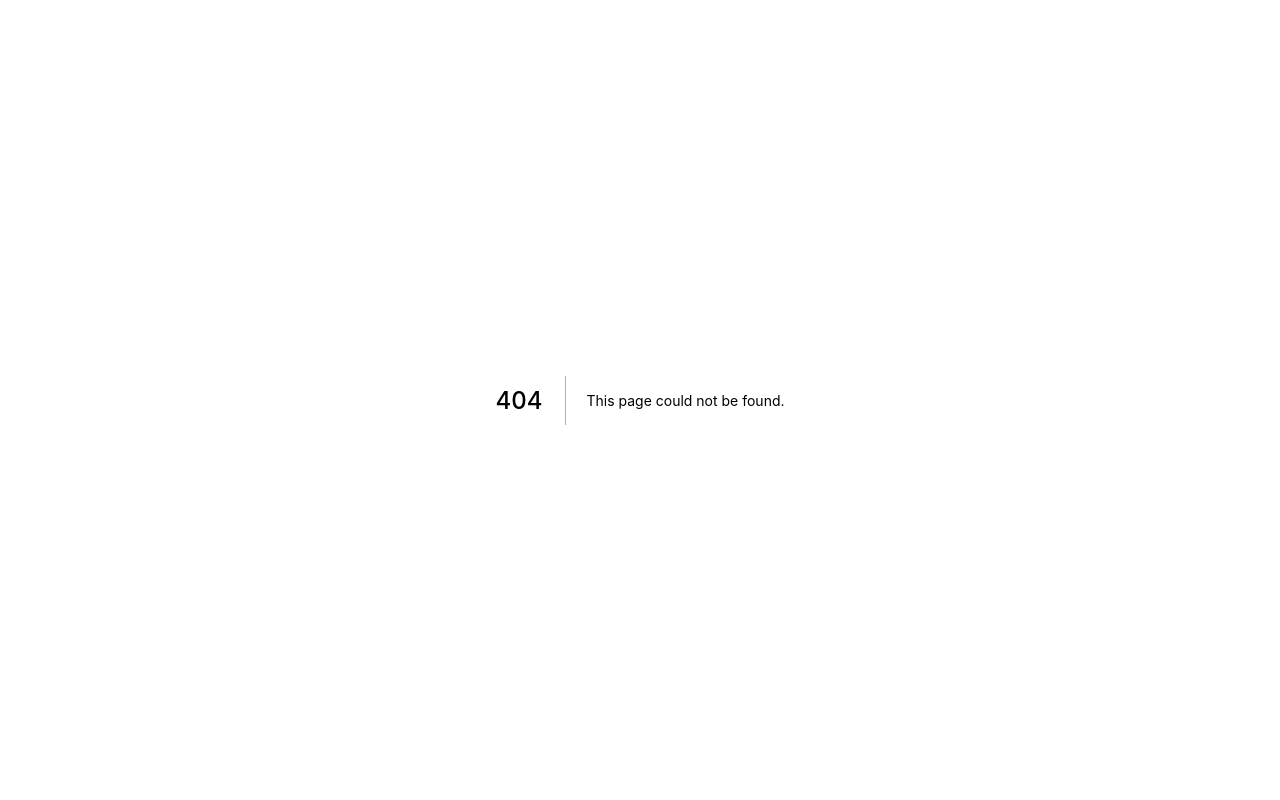
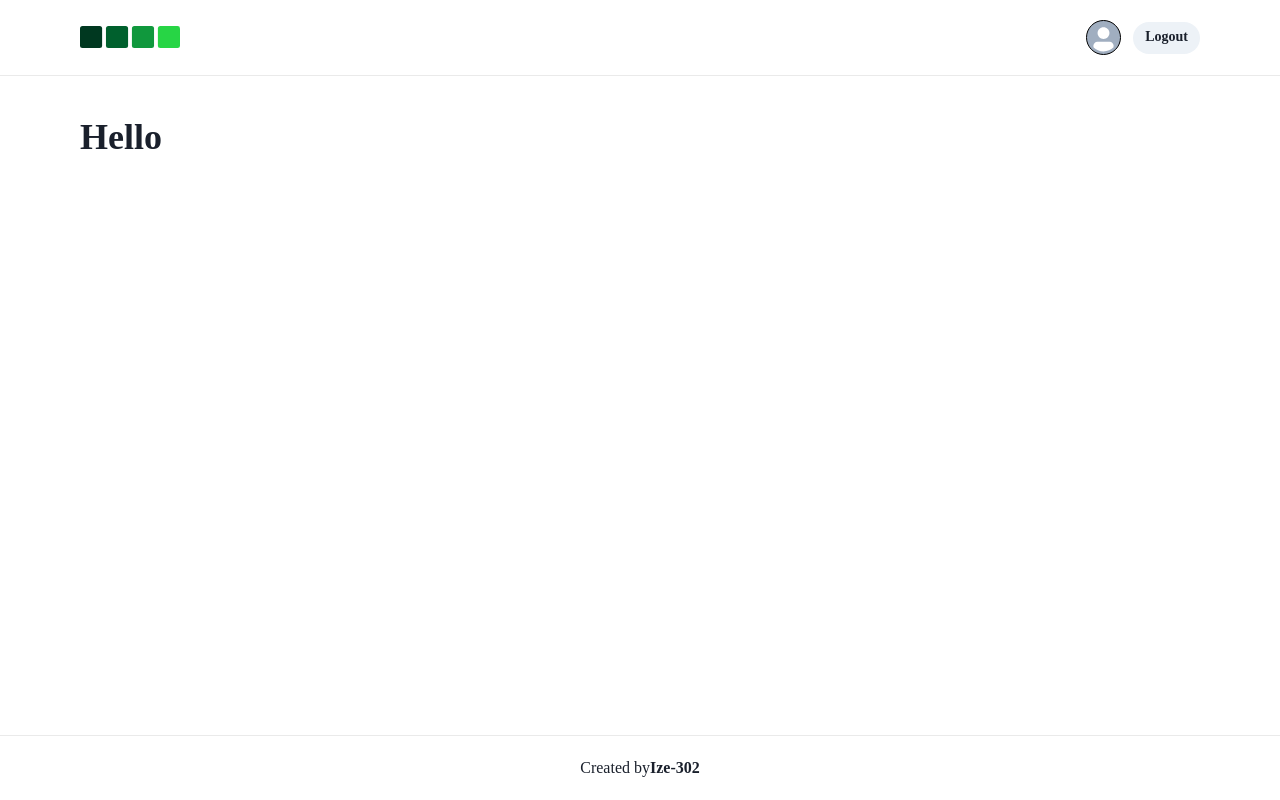
Before and after one commit to ize-302/manage-repos, a Next.js app: page /home in a window 1280 px wide. Before the commit this address had no page. Built offline with nearby package versions, Linux system fonts and the light colour scheme; no server answers; sample sign-in values are in the browser's storage; a web font is replaced by a local one.

Commit message:
add header

```diff
--- /dev/null
+++ b/components/Footer.js
@@ -0,0 +1,19 @@
+import { Flex } from "@chakra-ui/react";
+const Footer = () => {
+  return (
+    <Flex
+      width="100%"
+      justifyContent="center"
+      alignItems="center"
+      borderTop="1px solid rgb(234, 234, 234)"
+      paddingY={5}
+    >
+      Created by
+      <a target="_blank" href="https://github.com/ize-302">
+        <b> Ize-302</b>
+      </a>
+    </Flex>
+  );
+};
+
+export default Footer;
--- a/components/Header.js
+++ b/components/Header.js
@@ -1,33 +1,43 @@
-import Link from "next/link";
+import React from "react";
+import {
+  Box,
+  Container,
+  Text,
+  Avatar,
+  HStack,
+  Button,
+  Tooltip,
+} from "@chakra-ui/react";
+import Logo from "./Logo";
+import { useRouter } from "next/router";
 
-const Header = () => {
+const Header = ({ userData }) => {
+  const router = useRouter();
+  const handleLogout = () => {
+    window.localStorage.removeItem("accessToken");
+    router.push("/");
+  };
   return (
-    <div className="header">
-      <Link href="/">
-        <a className="logo">NextAuth.js</a>
-      </Link>
-      {session && (
-        <a href="#" onClick={handleSignout} className="btn-signin">
-          Sign out
-        </a>
-      )}
-      {!session && (
-        <a href="#" onClick={handleSignin} className="btn-signin">
-          Sign in
-        </a>
-      )}
-      {session && (
-        <>
-          {" "}
-          <p style={{ marginBottom: "10px" }}>
-            {" "}
-            Welcome, {session.user.name ?? session.user.email}
-          </p>{" "}
-          <br />
-          <img src={session.user.image} alt="" />
-        </>
-      )}
-    </div>
+    <Box borderBottom="1px solid rgb(234, 234, 234)" paddingY={5}>
+      <Container maxW="6xl">
+        <HStack justifyContent="space-between">
+          <Logo width="100px" />
+          <HStack spacing={3}>
+            <Tooltip label={userData.login} fontSize="xs">
+              <Avatar
+                src={userData.avatar_url}
+                height="35px"
+                width="35px"
+                border="1px solid #000"
+              />
+            </Tooltip>
+            <Button rounded={50} size="sm" onClick={() => handleLogout()}>
+              Logout
+            </Button>
+          </HStack>
+        </HStack>
+      </Container>
+    </Box>
   );
 };
 
--- /dev/null
+++ b/components/Logo.js
@@ -0,0 +1,35 @@
+const Logo = ({ width }) => {
+  return (
+    <svg
+      width={width}
+      viewBox="0 0 120 27"
+      fill="none"
+      xmlns="http://www.w3.org/2000/svg"
+    >
+      <rect width="26.5363" height="26.5363" rx="3" fill="#003820" />
+      <rect
+        x="62.3091"
+        width="26.5363"
+        height="26.5363"
+        rx="3"
+        fill="#10983D"
+      />
+      <rect
+        x="93.4639"
+        width="26.5363"
+        height="26.5363"
+        rx="3"
+        fill="#27D545"
+      />
+      <rect
+        x="31.1548"
+        width="26.5363"
+        height="26.5363"
+        rx="3"
+        fill="#00602D"
+      />
+    </svg>
+  );
+};
+
+export default Logo;
--- a/layouts/dashboard.js
+++ b/layouts/dashboard.js
@@ -1,24 +1,50 @@
+import React from "react";
 import Head from "next/head";
-import Link from "next/link";
+import Header from "../components/Header";
+import Footer from "../components/Footer";
+import { Box, Flex, Container } from "@chakra-ui/react";
+import { useRouter } from "next/router";
+import axios from "axios";
 
-const DashboardLayout = (props) => (
+const DashboardLayout = (props) => {
+  const router = useRouter();
+  const [userData, setuserData] = React.useState({});
+
+  React.useEffect(function mount() {
+    if (router.query.accessToken) {
+      window.localStorage.setItem("accessToken", router.query.accessToken);
+      router.push("/home");
+    }
+    const token = window.localStorage.getItem(
+      "accessToken",
+      router.query.accessToken
+    );
+    if (!token) {
+      router.push("/");
+    }
+    // user details
+    axios.get(`/api/getAuthUser?accessToken=${token}`).then((response) => {
+      return setuserData(response.data);
+    });
+  }, []);
+  return (
     <>
       <Head>
-      <title>Admin</title>
+        <title>Manage Repos</title>
         <meta charSet="utf-8" />
       </Head>
-    <div>
-      <div className="sidenav">
-        <Link href="/" tag="a">
-          Home
-        </Link>
-        <Link href="/contact-us" tag="a">
-          Contact Us
-        </Link>
-      </div>
-      <div id="main">{props.children}</div>
-    </div>
+
+      <Box display="flex" justifyContent="center" flexDir="column" minH="100vh">
+        <Header userData={userData} />
+        {/* main */}
+        <Flex flex={1} marginY={10}>
+          <Container maxW="6xl">{props.children}</Container>
+        </Flex>
+        {/* footer */}
+        <Footer />
+      </Box>
     </>
   );
+};
 
 export default DashboardLayout;
--- a/pages/api/getAuthUser.js
+++ b/pages/api/getAuthUser.js
@@ -9,9 +9,9 @@ export default (req, res) => {
       },
     })
     .then((response) => {
-      res.send(response.data);
+      res.status(200).send(response.data);
     })
     .catch((err) => {
-      throw err;
+      return err;
     });
 };
--- a/pages/api/signin.js
+++ b/pages/api/signin.js
@@ -25,7 +25,7 @@ export default (req, res) => {
       }
     )
     .then((response) => {
-      res.redirect(`/repos?accessToken=${response.data.access_token}`);
+      res.redirect(`/home?accessToken=${response.data.access_token}`);
     })
     .catch((err) => {
       throw err;
--- /dev/null
+++ b/pages/home/index.js
@@ -0,0 +1,14 @@
+import React from "react";
+import { Box, Heading } from "@chakra-ui/layout";
+
+const Repos = () => {
+  return (
+    <Box>
+      <Heading>Hello</Heading>
+    </Box>
+  );
+};
+
+Repos.layout = "dashboard";
+
+export default Repos;
```
Also changed, not shown: pages/index.js (+4 -13 lines), pages/repos/index.js (deleted, +0 -28 lines), public/logo.svg (added), public/vercel.svg (deleted). Lines whose indentation alone changed are shown as unchanged.
